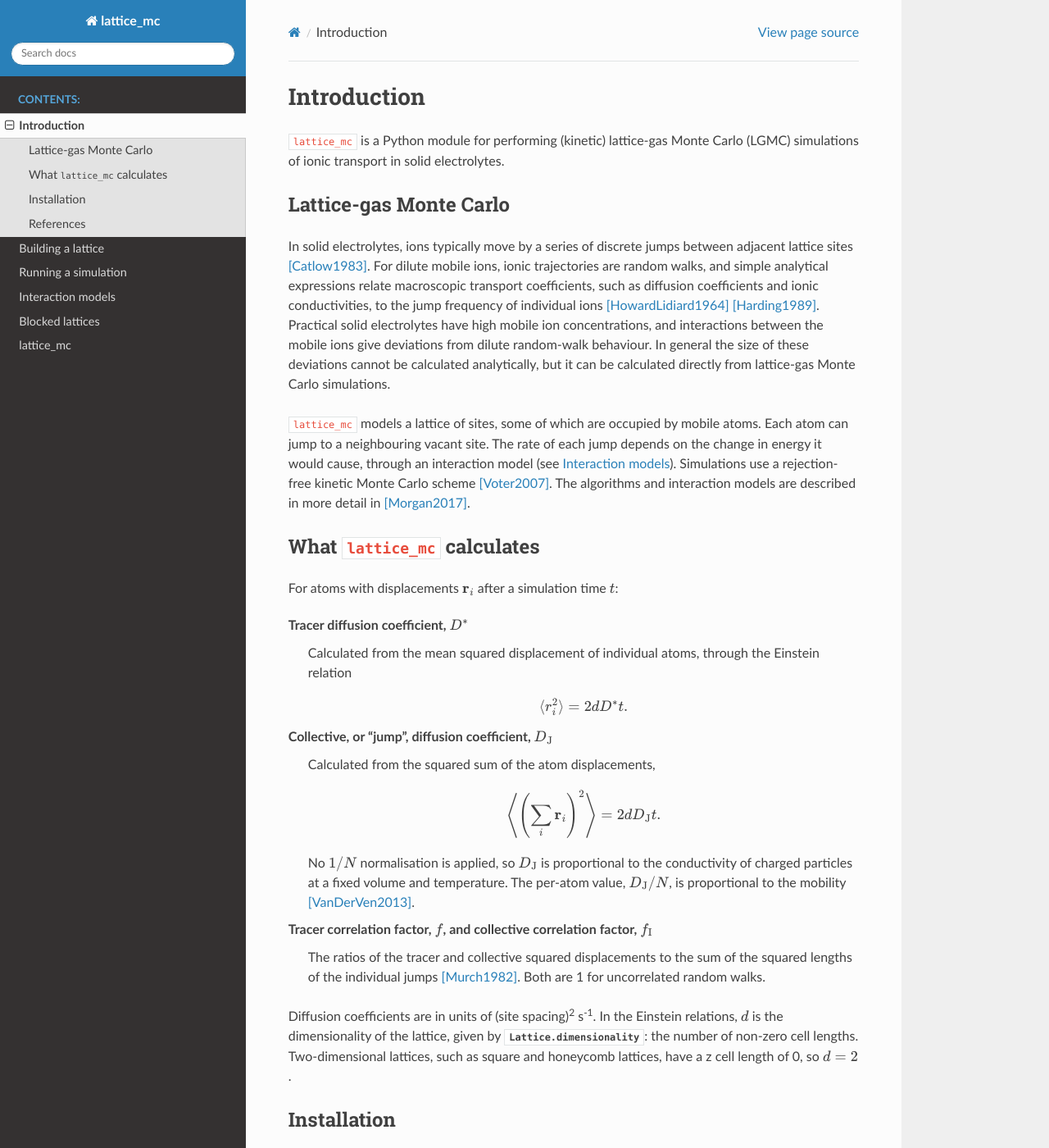
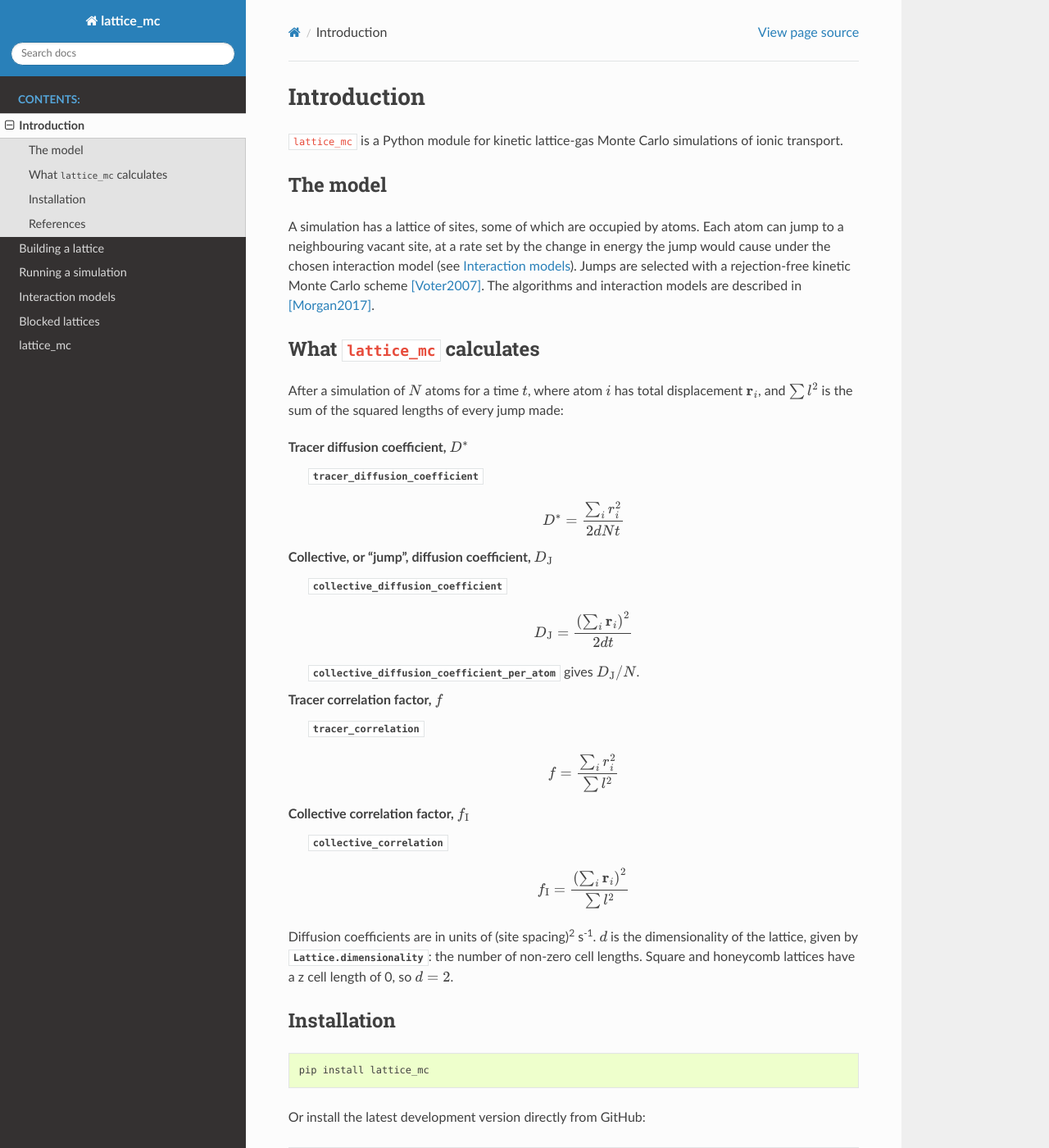
Before and after one commit to bjmorgan/lattice_mc, a Sphinx documentation site: the page built from docs/source/introduction.rst, in a window 1280 px wide and 1400 px high. Shown: the whole window at 82% size. Built offline with Sphinx 7.4.7 and the Read the Docs theme 3.1.0, drawn with Linux system fonts in a browser that asks for light colours; some of the changed text lies outside the part shown.

Commit message:
Limit the user guide to what the code does and how to use it
The introduction opened with background on ionic transport and lattice-gas
Monte Carlo, and interpreted the outputs physically. Replace it with a short
description of the model the code implements, and the formulas the code uses
for D*, D_J, f and f_I. Remove Monte Carlo advice and physical interpretation
from the other pages, and move the description of the is_blocked() ordering
bug from the guide to a docstring note linking #29.

```diff
--- a/docs/source/blocked_lattice.rst
+++ b/docs/source/blocked_lattice.rst
@@ -36,9 +36,3 @@ the :meth:`~lattice_mc.lattice.Lattice.is_blocked` method:
 .. testoutput::
 
     True
-
-:meth:`~lattice_mc.lattice.Lattice.is_blocked` needs the simulation parameters to be
-attached to the lattice. :meth:`Simulation.run <lattice_mc.simulation.Simulation.run>`
-and :meth:`Simulation.setup_lookup_table
-<lattice_mc.simulation.Simulation.setup_lookup_table>` both attach them, so call
-``is_blocked()`` after one of these. Before that, it raises a ``RuntimeError``.
--- a/docs/source/interaction_models.rst
+++ b/docs/source/interaction_models.rst
@@ -105,8 +105,8 @@ Site energies
 -------------
 
 :meth:`~lattice_mc.simulation.Simulation.set_site_energies` gives every site with a
-given label an occupation energy. Here ``'B'`` sites are 0.1 eV less favourable than
-``'A'`` sites, so atoms spend more time on ``'A'`` sites:
+given label an occupation energy. Here ``'B'`` sites have an occupation energy
+0.1 eV higher than ``'A'`` sites:
 
 .. testcode::
 
--- a/docs/source/introduction.rst
+++ b/docs/source/introduction.rst
@@ -1,64 +1,61 @@
 Introduction
 ============
 
-``lattice_mc`` is a Python module for performing (kinetic) lattice-gas Monte Carlo
-(LGMC) simulations of ionic transport in solid electrolytes.
+``lattice_mc`` is a Python module for kinetic lattice-gas Monte Carlo simulations of
+ionic transport.
 
-Lattice-gas Monte Carlo
------------------------
+The model
+---------
 
-In solid electrolytes, ions typically move by a series of discrete jumps between
-adjacent lattice sites [Catlow1983]_. For dilute mobile ions, ionic trajectories are
-random walks, and simple analytical expressions relate macroscopic transport
-coefficients, such as diffusion coefficients and ionic conductivities, to the jump
-frequency of individual ions [HowardLidiard1964]_ [Harding1989]_. Practical solid
-electrolytes have high mobile ion concentrations, and interactions between the
-mobile ions give deviations from dilute random-walk behaviour. In general the size
-of these deviations cannot be calculated analytically, but it can be calculated
-directly from lattice-gas Monte Carlo simulations.
-
-``lattice_mc`` models a lattice of sites, some of which are occupied by mobile atoms.
-Each atom can jump to a neighbouring vacant site. The rate of each jump depends on
-the change in energy it would cause, through an interaction model (see
-:doc:`interaction_models`). Simulations use a rejection-free kinetic Monte Carlo
-scheme [Voter2007]_. The algorithms and interaction models are described in more
-detail in [Morgan2017]_.
+A simulation has a lattice of sites, some of which are occupied by atoms. Each atom
+can jump to a neighbouring vacant site, at a rate set by the change in energy the jump
+would cause under the chosen interaction model (see :doc:`interaction_models`). Jumps
+are selected with a rejection-free kinetic Monte Carlo scheme [Voter2007]_. The
+algorithms and interaction models are described in [Morgan2017]_.
 
 What ``lattice_mc`` calculates
 ------------------------------
 
-For atoms with displacements :math:`\mathbf{r}_i` after a simulation time :math:`t`:
+After a simulation of :math:`N` atoms for a time :math:`t`, where atom :math:`i` has
+total displacement :math:`\mathbf{r}_i`, and :math:`\sum l^2` is the sum of the squared
+lengths of every jump made:
 
 Tracer diffusion coefficient, :math:`D^*`
-    Calculated from the mean squared displacement of individual atoms, through the
-    Einstein relation
+    :attr:`~lattice_mc.simulation.Simulation.tracer_diffusion_coefficient`
 
     .. math::
 
-        \langle r_i^2 \rangle = 2 d D^* t.
+        D^* = \frac{\sum_i r_i^2}{2 d N t}
 
 Collective, or "jump", diffusion coefficient, :math:`D_\mathrm{J}`
-    Calculated from the squared sum of the atom displacements,
+    :attr:`~lattice_mc.simulation.Simulation.collective_diffusion_coefficient`
 
     .. math::
 
-        \left\langle \left( \sum_i \mathbf{r}_i \right)^2 \right\rangle = 2 d D_\mathrm{J} t.
+        D_\mathrm{J} = \frac{\left( \sum_i \mathbf{r}_i \right)^2}{2 d t}
 
-    No :math:`1/N` normalisation is applied, so :math:`D_\mathrm{J}` is
-    proportional to the conductivity of charged particles at a fixed volume and
-    temperature. The per-atom value, :math:`D_\mathrm{J}/N`, is proportional to
-    the mobility [VanDerVen2013]_.
+    :attr:`~lattice_mc.simulation.Simulation.collective_diffusion_coefficient_per_atom`
+    gives :math:`D_\mathrm{J}/N`.
 
-Tracer correlation factor, :math:`f`, and collective correlation factor, :math:`f_\mathrm{I}`
-    The ratios of the tracer and collective squared displacements to the sum of the
-    squared lengths of the individual jumps [Murch1982]_. Both are 1 for uncorrelated
-    random walks.
+Tracer correlation factor, :math:`f`
+    :attr:`~lattice_mc.simulation.Simulation.tracer_correlation`
 
-Diffusion coefficients are in units of (site spacing)\ :sup:`2` s\ :sup:`-1`. In
-the Einstein relations, :math:`d` is the dimensionality of the lattice, given by
+    .. math::
+
+        f = \frac{\sum_i r_i^2}{\sum l^2}
+
+Collective correlation factor, :math:`f_\mathrm{I}`
+    :attr:`~lattice_mc.simulation.Simulation.collective_correlation`
+
+    .. math::
+
+        f_\mathrm{I} = \frac{\left( \sum_i \mathbf{r}_i \right)^2}{\sum l^2}
+
+Diffusion coefficients are in units of (site spacing)\ :sup:`2` s\ :sup:`-1`.
+:math:`d` is the dimensionality of the lattice, given by
 :attr:`Lattice.dimensionality <lattice_mc.lattice.Lattice.dimensionality>`: the
-number of non-zero cell lengths. Two-dimensional lattices, such as square and
-honeycomb lattices, have a z cell length of 0, so :math:`d = 2`.
+number of non-zero cell lengths. Square and honeycomb lattices have a z cell length
+of 0, so :math:`d = 2`.
 
 Installation
 ------------
@@ -78,24 +75,8 @@ Or install the latest development version directly from GitHub:
 References
 ----------
 
-.. [Catlow1983] C. R. A. Catlow, *Solid State Ionics* **8**, 89 (1983).
-   https://doi.org/10.1016/0167-2738(83)90069-3
-
-.. [HowardLidiard1964] R. E. Howard and A. B. Lidiard, *Rep. Prog. Phys.* **27**, 161 (1964).
-   https://doi.org/10.1088/0034-4885/27/1/305
-
-.. [Harding1989] J. H. Harding, Defects and Transport in Ionic Solids, in *Ionic Solids
-   at High Temperatures*, ed. A. M. Stoneham, World Scientific (1989).
-   https://doi.org/10.1142/9789814503228_0003
-
 .. [Morgan2017] B. J. Morgan, *R. Soc. Open Sci.* **4**, 170824 (2017).
    https://doi.org/10.1098/rsos.170824
-
-.. [VanDerVen2013] A. Van der Ven *et al.*, *Acc. Chem. Res.* **46**, 1216 (2013).
-   https://doi.org/10.1021/ar200329r
-
-.. [Murch1982] G. E. Murch, *Solid State Ionics* **7**, 177 (1982).
-   https://doi.org/10.1016/0167-2738(82)90050-9
 
 .. [Voter2007] A. F. Voter, Introduction to the Kinetic Monte Carlo Method, in
    *Radiation Effects in Solids*, ed. K. E. Sickafus *et al.*, Springer (2007).
--- a/docs/source/running_simulations.rst
+++ b/docs/source/running_simulations.rst
@@ -132,7 +132,3 @@ The diffusion coefficients and correlation factors are defined in :doc:`introduc
     f   = ...
     f_I = ...
     ['L']
-
-The results of a single run are noisy. Converged values come from averaging over
-many independent simulations, and from longer runs on larger lattices than these
-examples use.
```
Also changed, not shown: 1 other file.
